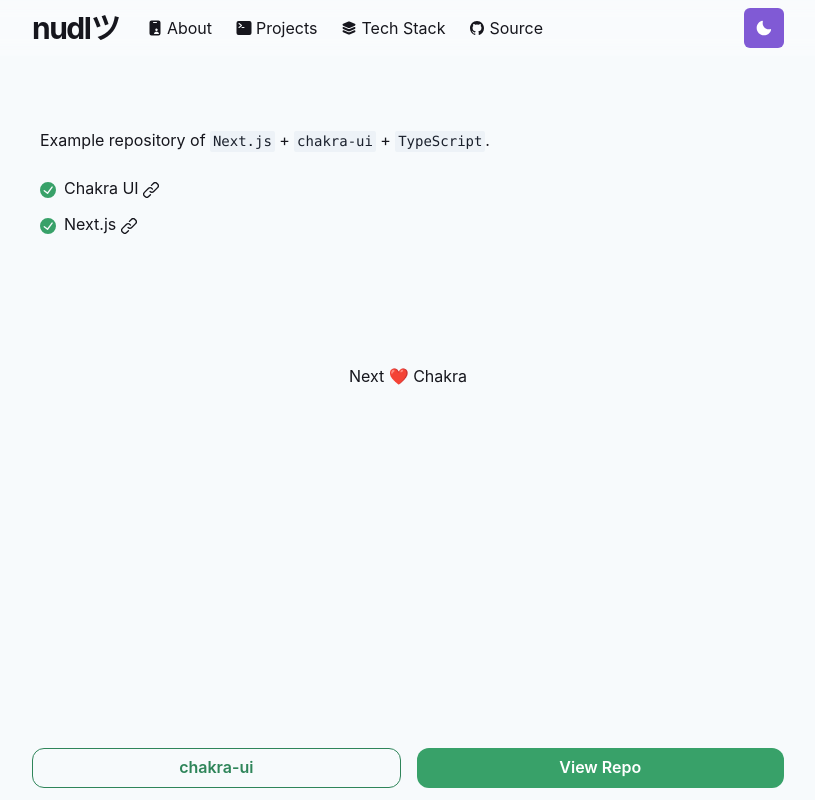
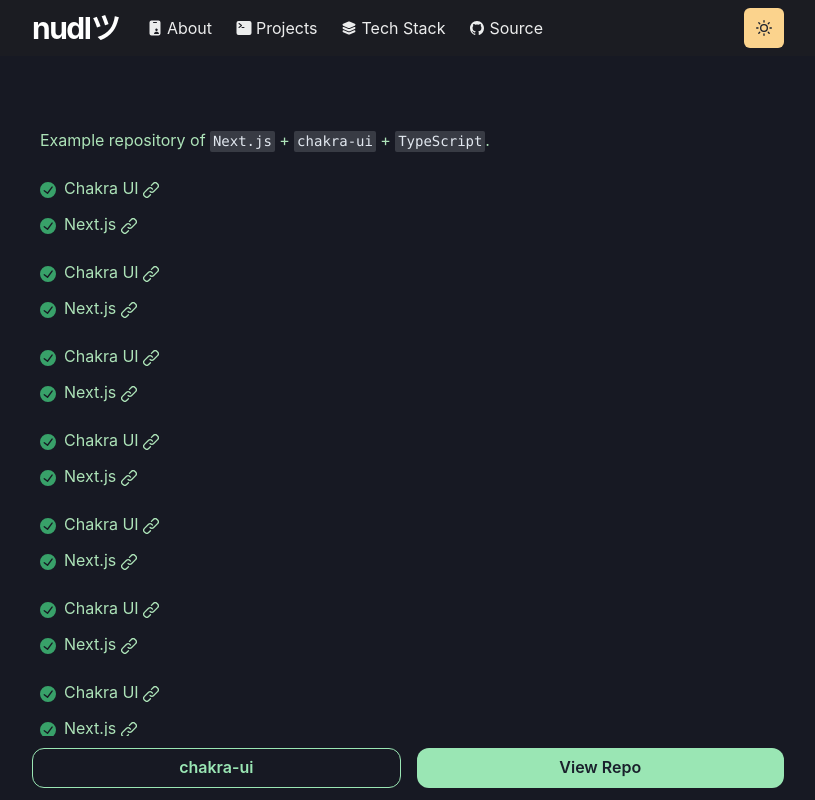
Before and after one commit to zany-ar/nudl.tech, a Next.js app: page / in a window 1280 px wide. Shown: the top 800 px of the page, without its empty margins (232-1047 px from the left). Built offline with nearby package versions, Linux system fonts and the light colour scheme.

Commit message:
made theme dark mode by default

```diff
--- a/src/components/Navbar.tsx
+++ b/src/components/Navbar.tsx
@@ -44,7 +44,7 @@
       as="nav"
       w="100%"
       bg={useColorModeValue('#ffffff40', '#20202380')}
-      css={{ backdropFilter: 'blur(10px)' }}
+      css={{ backdropFilter: 'blur(30px)' }}
       zIndex={2}
       {...props}
     >
--- a/src/pages/_document.tsx
+++ b/src/pages/_document.tsx
@@ -8,7 +8,7 @@
         <Head />
         <body>
           {/* Make Color mode to persists when you refresh the page. */}
-          <ColorModeScript />
+          <ColorModeScript initialColorMode='dark' />
           <Main />
           <NextScript />
         </body>
--- a/src/pages/index.tsx
+++ b/src/pages/index.tsx
@@ -17,14 +17,146 @@
 import Navbar from '../components/Navbar'
 
 const Index = () => (
-  <Container height="100vh">
+  <Container>
     <Navbar />
     <Main>
       <Text color="text">
         Example repository of <Code>Next.js</Code> + <Code>chakra-ui</Code> +{' '}
         <Code>TypeScript</Code>.
       </Text>
-
+      <List spacing={3} my={0} color="text">
+        <ListItem>
+          <ListIcon as={CheckCircleIcon} color="green.500" />
+          <ChakraLink
+            isExternal
+            href="https://chakra-ui.com"
+            flexGrow={1}
+            mr={2}
+          >
+            Chakra UI <LinkIcon />
+          </ChakraLink>
+        </ListItem>
+        <ListItem>
+          <ListIcon as={CheckCircleIcon} color="green.500" />
+          <ChakraLink isExternal href="https://nextjs.org" flexGrow={1} mr={2}>
+            Next.js <LinkIcon />
+          </ChakraLink>
+        </ListItem>
+      </List>
+      <List spacing={3} my={0} color="text">
+        <ListItem>
+          <ListIcon as={CheckCircleIcon} color="green.500" />
+          <ChakraLink
+            isExternal
+            href="https://chakra-ui.com"
+            flexGrow={1}
+            mr={2}
+          >
+            Chakra UI <LinkIcon />
+          </ChakraLink>
+        </ListItem>
+        <ListItem>
+          <ListIcon as={CheckCircleIcon} color="green.500" />
+          <ChakraLink isExternal href="https://nextjs.org" flexGrow={1} mr={2}>
+            Next.js <LinkIcon />
+          </ChakraLink>
+        </ListItem>
+      </List>
+      <List spacing={3} my={0} color="text">
+        <ListItem>
+          <ListIcon as={CheckCircleIcon} color="green.500" />
+          <ChakraLink
+            isExternal
+            href="https://chakra-ui.com"
+            flexGrow={1}
+            mr={2}
+          >
+            Chakra UI <LinkIcon />
+          </ChakraLink>
+        </ListItem>
+        <ListItem>
+          <ListIcon as={CheckCircleIcon} color="green.500" />
+          <ChakraLink isExternal href="https://nextjs.org" flexGrow={1} mr={2}>
+            Next.js <LinkIcon />
+          </ChakraLink>
+        </ListItem>
+      </List>
+      <List spacing={3} my={0} color="text">
+        <ListItem>
+          <ListIcon as={CheckCircleIcon} color="green.500" />
+          <ChakraLink
+            isExternal
+            href="https://chakra-ui.com"
+            flexGrow={1}
+            mr={2}
+          >
+            Chakra UI <LinkIcon />
+          </ChakraLink>
+        </ListItem>
+        <ListItem>
+          <ListIcon as={CheckCircleIcon} color="green.500" />
+          <ChakraLink isExternal href="https://nextjs.org" flexGrow={1} mr={2}>
+            Next.js <LinkIcon />
+          </ChakraLink>
+        </ListItem>
+      </List>
+      <List spacing={3} my={0} color="text">
+        <ListItem>
+          <ListIcon as={CheckCircleIcon} color="green.500" />
+          <ChakraLink
+            isExternal
+            href="https://chakra-ui.com"
+            flexGrow={1}
+            mr={2}
+          >
+            Chakra UI <LinkIcon />
+          </ChakraLink>
+        </ListItem>
+        <ListItem>
+          <ListIcon as={CheckCircleIcon} color="green.500" />
+          <ChakraLink isExternal href="https://nextjs.org" flexGrow={1} mr={2}>
+            Next.js <LinkIcon />
+          </ChakraLink>
+        </ListItem>
+      </List>
+      <List spacing={3} my={0} color="text">
+        <ListItem>
+          <ListIcon as={CheckCircleIcon} color="green.500" />
+          <ChakraLink
+            isExternal
+            href="https://chakra-ui.com"
+            flexGrow={1}
+            mr={2}
+          >
+            Chakra UI <LinkIcon />
+          </ChakraLink>
+        </ListItem>
+        <ListItem>
+          <ListIcon as={CheckCircleIcon} color="green.500" />
+          <ChakraLink isExternal href="https://nextjs.org" flexGrow={1} mr={2}>
+            Next.js <LinkIcon />
+          </ChakraLink>
+        </ListItem>
+      </List>
+      <List spacing={3} my={0} color="text">
+        <ListItem>
+          <ListIcon as={CheckCircleIcon} color="green.500" />
+          <ChakraLink
+            isExternal
+            href="https://chakra-ui.com"
+            flexGrow={1}
+            mr={2}
+          >
+            Chakra UI <LinkIcon />
+          </ChakraLink>
+        </ListItem>
+        <ListItem>
+          <ListIcon as={CheckCircleIcon} color="green.500" />
+          <ChakraLink isExternal href="https://nextjs.org" flexGrow={1} mr={2}>
+            Next.js <LinkIcon />
+          </ChakraLink>
+        </ListItem>
+      </List>
       <List spacing={3} my={0} color="text">
         <ListItem>
           <ListIcon as={CheckCircleIcon} color="green.500" />
--- a/src/theme.tsx
+++ b/src/theme.tsx
@@ -1,14 +1,6 @@
 import { extendTheme } from '@chakra-ui/react'
-import { createBreakpoints } from '@chakra-ui/theme-tools'
 
 const fonts = { mono: `'Menlo', monospace` }
-
-const breakpoints = createBreakpoints({
-  sm: '40em',
-  md: '52em',
-  lg: '64em',
-  xl: '80em',
-})
 
 const theme = extendTheme({
   semanticTokens: {
@@ -34,7 +26,6 @@
     black: '#16161D',
   },
   fonts,
-  breakpoints,
 })
 
 export default theme
```
